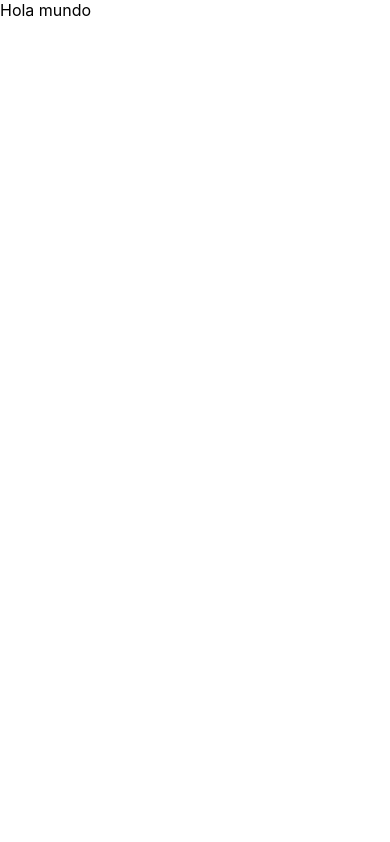
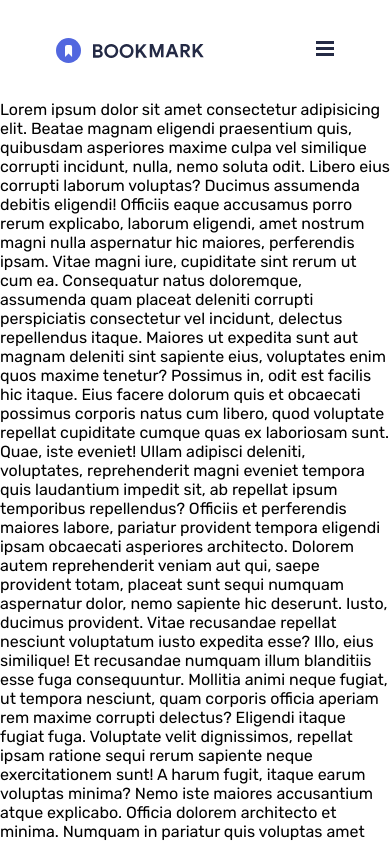
Before and after one commit to devRony1710/Bookmark-Landing, a React (Create React App) app: page / in a window 390 px wide. Shown: the top 842 px of the page. Built offline with nearby package versions, Linux system fonts and the light colour scheme.

Commit message:
header to mobile device

```diff
--- a/package.json
+++ b/package.json
@@ -34,5 +34,8 @@
       "last 1 firefox version",
       "last 1 safari version"
     ]
+  },
+  "devDependencies": {
+    "sass": "^1.57.1"
   }
 }
--- a/public/index.html
+++ b/public/index.html
@@ -24,7 +24,13 @@
       work correctly both with client-side routing and a non-root public URL.
       Learn how to configure a non-root public URL by running `npm run build`.
     -->
-    <title>React App</title>
+    <link rel="preconnect" href="https://fonts.googleapis.com" />
+    <link rel="preconnect" href="https://fonts.gstatic.com" crossorigin />
+    <link
+      href="https://fonts.googleapis.com/css2?family=Rubik&display=swap"
+      rel="stylesheet"
+    />
+    <title>Bookmark-Landing</title>
   </head>
   <body>
     <noscript>You need to enable JavaScript to run this app.</noscript>
--- a/src/App.js
+++ b/src/App.js
@@ -1,5 +1,55 @@
+import Header from "./containers/Header";
+import "./styles/App.scss";
+
 function App() {
-  return <div className="App">Hola mundo</div>;
+  return (
+    <div className="App">
+      <Header />
+      <p>
+        Lorem ipsum dolor sit amet consectetur adipisicing elit. Beatae magnam
+        eligendi praesentium quis, quibusdam asperiores maxime culpa vel
+        similique corrupti incidunt, nulla, nemo soluta odit. Libero eius
+        corrupti laborum voluptas? Ducimus assumenda debitis eligendi! Officiis
+        eaque accusamus porro rerum explicabo, laborum eligendi, amet nostrum
+        magni nulla aspernatur hic maiores, perferendis ipsam. Vitae magni iure,
+        cupiditate sint rerum ut cum ea. Consequatur natus doloremque, assumenda
+        quam placeat deleniti corrupti perspiciatis consectetur vel incidunt,
+        delectus repellendus itaque. Maiores ut expedita sunt aut magnam
+        deleniti sint sapiente eius, voluptates enim quos maxime tenetur?
+        Possimus in, odit est facilis hic itaque. Eius facere dolorum quis et
+        obcaecati possimus corporis natus cum libero, quod voluptate repellat
+        cupiditate cumque quas ex laboriosam sunt. Quae, iste eveniet! Ullam
+        adipisci deleniti, voluptates, reprehenderit magni eveniet tempora quis
+        laudantium impedit sit, ab repellat ipsum temporibus repellendus?
+        Officiis et perferendis maiores labore, pariatur provident tempora
+        eligendi ipsam obcaecati asperiores architecto. Dolorem autem
+        reprehenderit veniam aut qui, saepe provident totam, placeat sunt sequi
+        numquam aspernatur dolor, nemo sapiente hic deserunt. Iusto, ducimus
+        provident. Vitae recusandae repellat nesciunt voluptatum iusto expedita
+        esse? Illo, eius similique! Et recusandae numquam illum blanditiis esse
+        fuga consequuntur. Mollitia animi neque fugiat, ut tempora nesciunt,
+        quam corporis officia aperiam rem maxime corrupti delectus? Eligendi
+        itaque fugiat fuga. Voluptate velit dignissimos, repellat ipsam ratione
+        sequi rerum sapiente neque exercitationem sunt! A harum fugit, itaque
+        earum voluptas minima? Nemo iste maiores accusantium atque explicabo.
+        Officia dolorem architecto et minima. Numquam in pariatur quis voluptas
+        amet ducimus perferendis ipsa inventore voluptates, qui et, laborum
+        explicabo! Magni velit amet porro sint et molestias, fugiat soluta
+        dignissimos blanditiis nemo voluptate optio vero! Sit in doloremque,
+        dolorum eveniet quod voluptatum impedit dolor excepturi? Quam,
+        consequuntur corporis, rem nobis architecto ipsum facere perferendis qui
+        dolorum sit amet voluptates necessitatibus atque assumenda debitis
+        nostrum laborum. Deserunt expedita at earum, praesentium, iure illo
+        eligendi magni libero, molestiae pariatur neque aspernatur inventore
+        doloribus accusamus amet incidunt officiis fugiat quibusdam enim
+        delectus? Asperiores eum dolores tenetur nisi sunt. Corrupti maxime
+        totam eius quod mollitia quo recusandae repudiandae asperiores
+        temporibus atque aliquid, eum ab cupiditate dicta ratione. Earum cumque
+        aliquid at. Ullam neque repudiandae asperiores! Asperiores recusandae
+        officiis dolores.
+      </p>
+    </div>
+  );
 }
 
 export default App;
--- /dev/null
+++ b/src/components/MobileMenu.jsx
@@ -0,0 +1,44 @@
+import React from "react";
+
+//styles
+import "../styles/MobileMenu.scss";
+
+const links = [
+  {
+    linkName: "Features",
+    path: "/features",
+  },
+  {
+    linkName: "Pricing",
+    path: "/features",
+  },
+  {
+    linkName: "Contact",
+    path: "/features",
+  },
+  {
+    linkName: "Login",
+    path: "/features",
+  },
+];
+
+const MenuItem = ({ path, linkName }) => {
+  return <a href={path}>{linkName}</a>;
+};
+
+const MobileMenu = () => {
+  return (
+    <nav>
+      <ul>
+        {links.map((item) => (
+          <li>
+            <hr />
+            <MenuItem path={item.path} linkName={item.linkName} />
+          </li>
+        ))}
+      </ul>
+    </nav>
+  );
+};
+
+export default MobileMenu;
--- /dev/null
+++ b/src/containers/Header.jsx
@@ -0,0 +1,40 @@
+import React, { useState } from "react";
+
+// images and icons
+import Logo from "../assets/images/logo-bookmark.svg";
+import LogoWhite from "../assets/images/logo-bookmark-white.svg";
+import HamburguerIcon from "../assets/images/icon-hamburger.svg";
+import CloseIcon from "../assets/images/icon-close.svg";
+
+//components
+import MobileMenu from "../components/MobileMenu";
+
+// styles
+import "../styles/Header.scss";
+
+const Header = () => {
+  const [isOpenMenu, setIsOpenMenu] = useState(false);
+
+  const handleToggleMenu = () => {
+    setIsOpenMenu(!isOpenMenu);
+  };
+
+  return (
+    <header className={`header ${isOpenMenu && "header-active"}`}>
+      <img
+        src={isOpenMenu ? LogoWhite : Logo}
+        className="logo"
+        alt="Bookmark Landing"
+      />
+
+      <div className="mobile-menu-container">
+        <div onClick={handleToggleMenu}>
+          <img src={isOpenMenu ? CloseIcon : HamburguerIcon} alt="" />
+        </div>
+        {isOpenMenu && <MobileMenu />}
+      </div>
+    </header>
+  );
+};
+
+export default Header;
--- a/src/index.css
+++ b/src/index.css
@@ -1,13 +1,6 @@
-body {
+* {
   margin: 0;
-  font-family: -apple-system, BlinkMacSystemFont, 'Segoe UI', 'Roboto', 'Oxygen',
-    'Ubuntu', 'Cantarell', 'Fira Sans', 'Droid Sans', 'Helvetica Neue',
-    sans-serif;
-  -webkit-font-smoothing: antialiased;
-  -moz-osx-font-smoothing: grayscale;
+  padding: 0;
+  box-sizing: border-box;
+  font-family: "Rubik", sans-serif;
 }
-
-code {
-  font-family: source-code-pro, Menlo, Monaco, Consolas, 'Courier New',
-    monospace;
-}
--- /dev/null
+++ b/src/styles/App.scss
@@ -0,0 +1,5 @@
+@import "vars";
+
+.App {
+  width: 100vw;
+}
--- /dev/null
+++ b/src/styles/Header.scss
@@ -0,0 +1,18 @@
+@import "vars";
+
+.header {
+  height: 100px;
+  width: 100%;
+  display: flex;
+  justify-content: space-around;
+  align-items: center;
+}
+
+.header-active {
+  background-color: var(--very-dark-blue);
+  opacity: 1;
+}
+
+.logo {
+  z-index: 2;
+}
--- /dev/null
+++ b/src/styles/MobileMenu.scss
@@ -0,0 +1,40 @@
+@import "vars";
+
+nav {
+  width: 100%;
+  height: 100vh;
+  background-color: var(--very-dark-blue);
+  opacity: 0.9;
+  position: absolute;
+  top: 100px;
+  right: 0;
+  display: flex;
+  justify-content: center;
+}
+
+ul {
+  display: flex;
+  width: 100%;
+  padding: 20px;
+  flex-direction: column;
+  gap: 32px;
+  margin-top: 30px;
+}
+
+li {
+  list-style: none;
+  text-align: center;
+}
+
+hr {
+  border: 1px solid white;
+  margin-bottom: 20px;
+}
+
+a {
+  text-decoration: none;
+  color: white;
+  font-size: 22px;
+  letter-spacing: 2px;
+  text-transform: uppercase;
+}
--- /dev/null
+++ b/src/styles/_vars.scss
@@ -0,0 +1,6 @@
+:root {
+  --soft-blue: hsl(231, 69%, 60%);
+  --soft-red: hsl(0, 94%, 66%);
+  --grayish-blue: hsl(229, 8%, 60%);
+  --very-dark-blue: hsl(229, 31%, 21%);
+}
```
Also changed, not shown: src/assets/images/logo-bookmark-white.svg (added), 1 other file (tests, documents, lock files or other folders).
